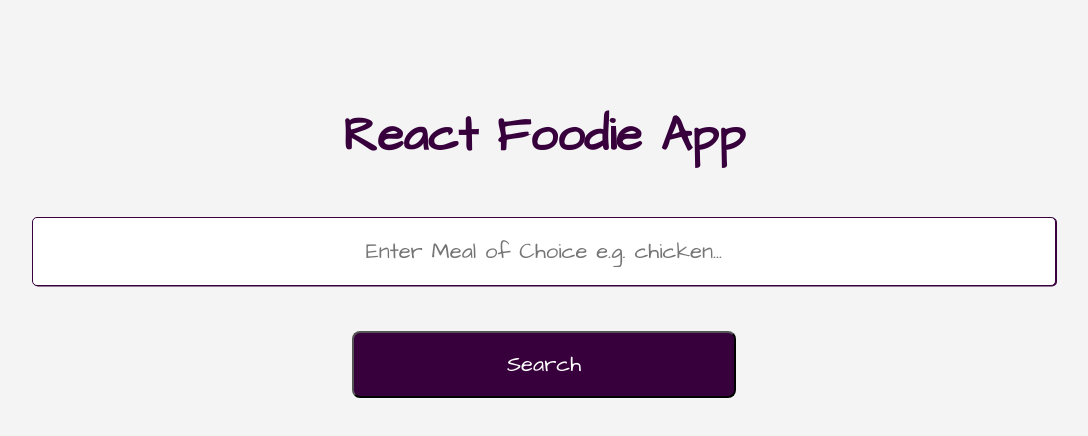
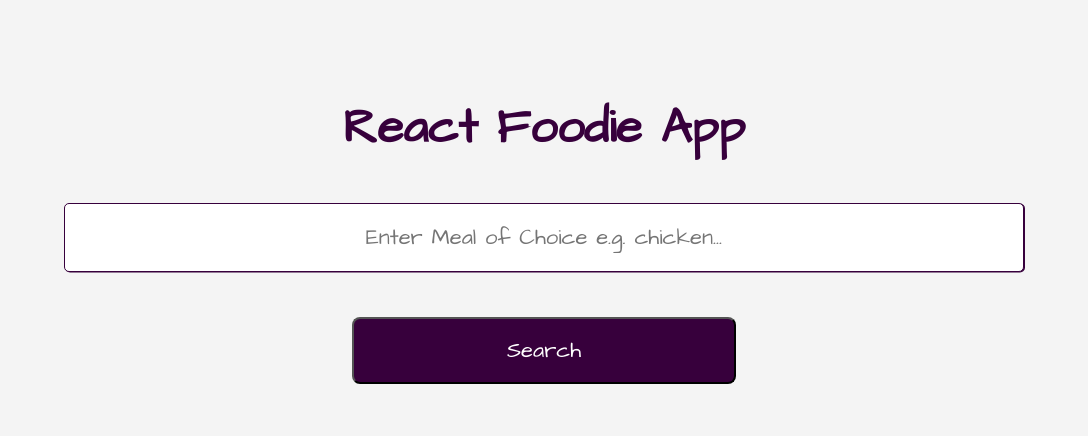
Before and after one commit to BaronKimaru/ReactFoodieApp, a React (Create React App) app: page / in a window 1536 px wide. Shown: the top 436 px of the page, without its empty margins (224-1312 px from the left). Built offline with nearby package versions, Linux system fonts and the light colour scheme.

Commit message:
minor styling changes

```diff
--- a/src/App.css
+++ b/src/App.css
@@ -14,7 +14,7 @@
 
 body{
   font-family: "Architects Daughter", cursive;
-  line-height: 1.5;
+  line-height: 1.2;
   background: #f4f4f4;
 }
 
@@ -63,29 +63,30 @@
 
 
 /*change layout on smaller screens*/
-@media only screen and (max-width:1000px){
+@media only screen and (max-width:860px){
   .mealsContainerStyle{
     grid-template-columns: auto auto;
   }
 
 }
 
+
 @media only screen and (min-width:1350px){
   .container{
     padding: 0 12rem;
-    /*max-width: 1300px;*/
   }
-
+  .mealsContainerStyle{
+    grid-template-columns: auto auto auto auto;
+  }
 }
 
 @media only screen and (min-width:1200px){
   .container{
     padding: 0 8rem;
   }
-
 }
 
-@media only screen and (max-width:600px){
+@media only screen and (max-width:580px){
   .mealsContainerStyle{
     grid-template-columns: auto;
   }
--- a/src/components/Search/Search.js
+++ b/src/components/Search/Search.js
@@ -117,7 +117,7 @@
 };
 
 const mealInputStyle = {
-    width: "80%",
+    width: "75%",
     textAlign: "center",
     margin: "25px auto",
     padding: "18px 10px",
@@ -131,7 +131,7 @@
 
 const mealImgStyle = {
     width: "100%",
-    height: "320px",
+    height: "300px",
     borderRadius: "10px",
 };
 
```
